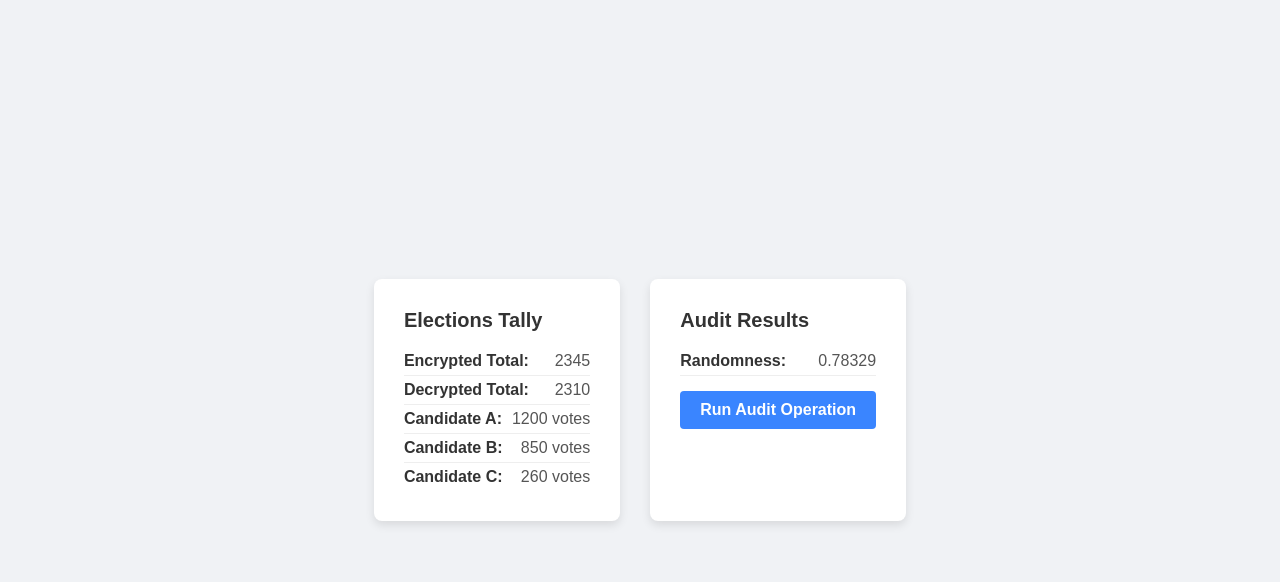
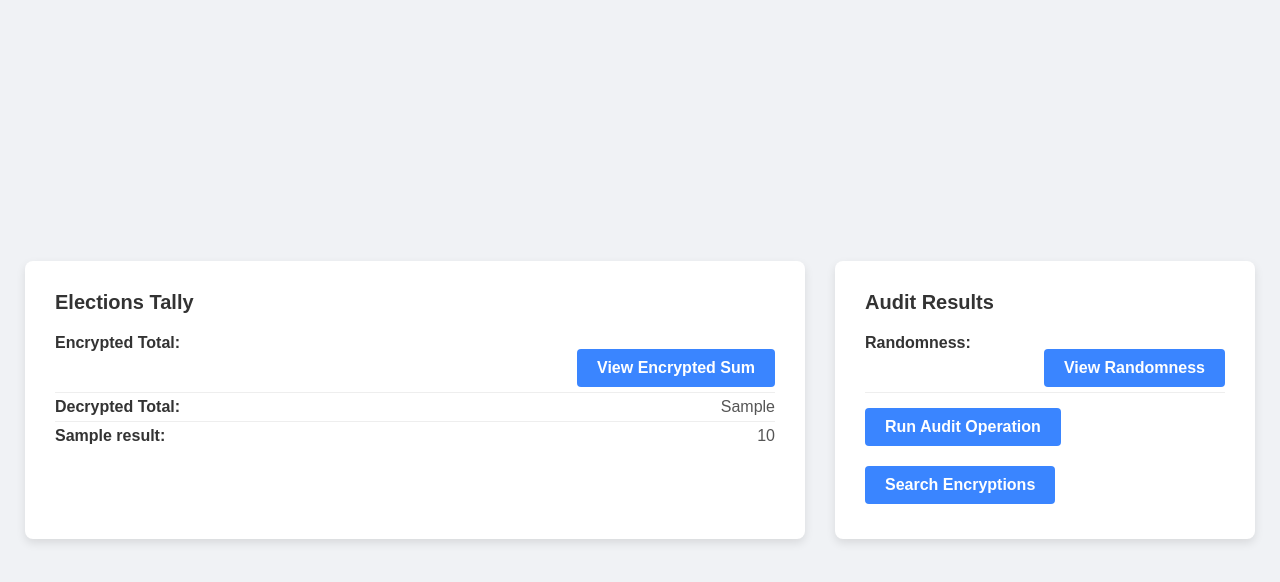
Before and after one commit to couldseeyah/verifiable_voting_demo, a Flask app: template templates/results.html in a window 1280 px wide. Shown: the top 582 px of the page. Run offline with Flask 3, Linux system fonts and the light colour scheme; the template is opened without the code that fills it: most values are stand-ins (such as "Sample title", 1, 10 or a date in 2020).

Commit message:
election ending, results & searching votes

```diff
--- a/app.py
+++ b/app.py
@@ -14,7 +14,8 @@ load_dotenv()
 SUPABASE_URL = os.getenv("SUPABASE_URL")
 SUPABASE_KEY = os.getenv("SUPABASE_KEY")
 db_handler = Database(SUPABASE_URL, SUPABASE_KEY)
-
+# encryption_handler = Encryption()
+private_key_file = 'private_key.txt'
 print("Supabase URL: ", SUPABASE_URL)
 
 # starting page for the voting app
@@ -63,7 +64,7 @@ def voter_login():
 
         # If the last election is not ongoing, check if results visibility is true
         if last_election['results_visibility'] == True:
-            return render_template('search_encryptions.html')
+            return redirect(url_for('results'))
 
         # If none of the conditions are met, show the login invalid message
         message = "No election is ongoing, and results are not visible."
@@ -75,12 +76,61 @@ def voter_login():
 
 @app.route('/admin/end_election', methods=['POST'])
 def end_election():
-    # End ongoing election
     response = db_handler.end_election()
-    print("End election response: ", response)
-    if response.data[0]['id']:
-        return render_template('admin_dashboard.html')
-    return render_template('admin_dashboard.html', message=response.get("message"))
+    print("End Election Response: ", response)
+    if response.data[0]['id']: #ongoing election ended
+        election_id = response.data[0]['id']
+        election_votes = db_handler.get_votes_by_election(election_id) #list of records (cnic, vote, randomness, etc for each vote)
+
+        #Read votes into Ciphertext Objects
+        vote_strings = [vote_record['encrypted_vote'] for vote_record in election_votes] #['a,b,c', 'd,e,f']
+        randomness_strings = [vote_record['randomness'] for vote_record in election_votes] #['ra,rb,rc', 'rd,re,rf']
+        encrypted_votes = [] #[[Ara,Brb, Crc], [Drd, Ere, Frf]]
+        for vote, randomness in zip(vote_strings, randomness_strings):
+            string_vote_vector = [item.strip() for item in vote.split(',')] #[a, b, c]
+            randomness_vector = [item.strip() for item in randomness.split(',')] #[ra, rb, rc]
+            encrypted_vote_vector = [] #[Ara, Brb, Crc]
+            for i in range(len(string_vote_vector)):
+                encrypted_vote = Ciphertext(int(string_vote_vector[i]), int(randomness_vector[i])) #C(a, ra), C(b, rb), C(c, rc)
+                encrypted_vote_vector.append(encrypted_vote)
+            encrypted_votes.append(encrypted_vote_vector)
+
+        with open(private_key_file, 'r') as file:
+            priv_key = file.read().strip()  # Use .strip() to remove leading/trailing whitespace
+
+        encryption_handler = Encryption(response.data[0]['public_key'], priv_key)
+
+        #Homomorphic addition
+        sum = encrypted_votes[0] #will contain encrypted result
+        encrypted_votes = encrypted_votes[1:]
+        for vote in encrypted_votes:
+            for i in range(len(vote)):
+                sum[i] = encryption_handler.add(sum[i], vote[i])
+
+        #decrypt result:
+        decrypted_result = [] #will contain decrypted result
+        for vote in sum:
+            plaintext = encryption_handler.decrypt(vote)
+            decrypted_result.append(str(plaintext))
+        print("DECRYPTED RESULT: ", decrypted_result)
+        #convert encrypted and decrypted results to string representations
+        decrypted_result_string = ','.join(decrypted_result)
+        encrypted_result = []
+        combined_randomness = []
+        for vote in sum:
+            encrypted_result.append(str(vote.ciphertext))
+            combined_randomness.append(str(vote.randomness))
+
+        encrypted_result_string = ','.join(encrypted_result)
+        combined_randomness_string = ','.join(combined_randomness)
+        response = db_handler.update_election_results(election_id, encrypted_result_string, combined_randomness_string, decrypted_result_string, True)
+        if not response.data[0]['ongoing']:
+            message = ("Current election ended successfully.")
+        else:
+            message = ("Error ending current election.")
+        return render_template('admin_dashboard.html', message=message)
+
+    return render_template('admin_dashboard.html', message=response.get("message")) #No ongoing election
 
 
 @app.route('/admin/election_setup', methods=['POST'])
@@ -232,6 +282,7 @@ def cast_vote(cnic):
 
     # Generate an array of zeros with a 1 in the position of the selected candidate
     vote_vector = [0] * len(candidates)  # Create an array of zeros
+    print("length of candidates: ", len(candidates))
     vote_vector[candidate_id - 1] = 1  # Set the position of the selected candidate to 1
 
     # get the public key
@@ -277,16 +328,36 @@ def search_encryptions():
     if visible_election:
         # Fetch votes for the visible election using the DB handler
         votes = db_handler.get_votes_by_election(visible_election['id'])
-        return render_template('search_encryptions.html', votes=votes)
+        return render_template('search_votes.html', votes=votes)
     return "No visible results", 403
+
+@app.route('/search-vote', methods=['GET'])
+def search_vote():
+    ballot_id = request.args.get('vote_id')  # Get the ballot_id from the form
+    vote_result = None
+
+    if ballot_id:
+        # Fetch the vote record from the database using the ballot_id
+        vote_result = db_handler.get_vote_by_ballot_id(ballot_id)
+
+    return render_template(
+        'search_votes.html',
+        vote_result=vote_result,
+        ballot_id=ballot_id,
+        ballot_id_provided=True  # Indicates whether a search was performed
+    )
 
 
 @app.route('/results', methods=['GET'])
 def results():
     last_election = db_handler.retrieve_last_election()
+    print("Last election: ", last_election)
     if last_election:
-        results = last_election.decrypted_tally
-        return render_template('results.html', results=results)
+        candidates = db_handler.retrieve_candidates(last_election['id'])
+        decrypted_tally = last_election['decrypted_tally'].split(',')
+        #combining candiate names and votes
+        results = [{'name': candidate['name'], 'votes': votes} for candidate, votes in zip(candidates, decrypted_tally)]
+        return render_template('results.html', last_election=last_election, results=results)
     return "No results to display", 403
 
 if __name__ == '__main__':
--- a/templates/results.html
+++ b/templates/results.html
@@ -5,7 +5,7 @@
     <meta name="viewport" content="width=device-width, initial-scale=1.0">
     <title>Election Results</title>
     <style>
-        /* Basic styling */
+        /* Styling as provided */
         * {
             margin: 0;
             padding: 0;
@@ -21,37 +21,34 @@
             background-color: #f0f2f5;
             color: #333;
             padding: 20px;
-            margin: 0;
         }
 
         .container {
             display: flex;
             flex-direction: row;
-            gap: 30px; /* Increase the gap between the cards */
+            gap: 30px;
             width: 100%;
-            max-width: 1200px; /* Increase max-width for larger cards */
+            max-width: 1200px;
             justify-content: center;
             align-items: stretch;
         }
 
         .card {
             background-color: #ffffff;
-            padding: 30px; /* Increase padding for larger content area */
+            padding: 30px;
             border-radius: 8px;
             box-shadow: 0px 4px 10px rgba(0, 0, 0, 0.1);
         }
 
         .card.tally {
-            flex: 0 0 65%; /* Maintain 65% width for the Tally card */
-            max-width: 780px; /* Increase max-width for the Tally card */
+            flex: 0 0 65%;
+            max-width: 780px;
         }
 
         .card.audit {
-            flex: 0 0 35%; /* Maintain 35% width for the Audit card */
-            max-width: 420px; /* Increase max-width for the Audit card */
+            flex: 0 0 35%;
+            max-width: 420px;
         }
-
-
 
         h2 {
             font-size: 20px;
@@ -96,55 +93,135 @@
         button:hover {
             background-color: #336cd1;
         }
+
+        /* Modal styles */
+        .modal {
+            display: none; /* Hidden by default */
+            position: fixed;
+            z-index: 1;
+            left: 0;
+            top: 0;
+            width: 100%;
+            height: 100%;
+            overflow: auto;
+            background-color: rgba(0, 0, 0, 0.4); /* Black background with opacity */
+        }
+
+        .modal-content {
+            background-color: #fff;
+            margin: 15% auto;
+            padding: 20px;
+            border: 1px solid #ccc;
+            border-radius: 8px;
+            width: 50%;
+            max-height: 50%;
+            overflow-y: auto;
+            text-align: center;
+            word-wrap: break-word; /* Wrap long text */
+        }
+
+        .close {
+            color: #aaa;
+            float: right;
+            font-size: 28px;
+            font-weight: bold;
+            cursor: pointer;
+        }
+
+        .close:hover,
+        .close:focus {
+            color: black;
+            text-decoration: none;
+            cursor: pointer;
+        }
     </style>
 </head>
 <body>
 
 <div class="container">
     <!-- Election Tally Card -->
-    <div class="card">
+    <div class="card tally">
         <h2>Elections Tally</h2>
 
+        <!-- Button for Encrypted Total -->
         <div class="result-item">
             <span class="label">Encrypted Total:</span>
-            <span class="value">2345</span> <!-- Dummy encrypted total -->
+            <button onclick="showModal('encrypted-sum')">View Encrypted Sum</button>
         </div>
+
 
         <div class="result-item">
             <span class="label">Decrypted Total:</span>
-            <span class="value">2310</span> <!-- Dummy decrypted total -->
+            <span class="value">{{ last_election.decrypted_tally }}</span> <!-- Dummy decrypted total -->
         </div>
 
         <!-- Candidate vote counts -->
+        {% for result in results %}
         <div class="result-item">
-            <span class="label">Candidate A:</span>
-            <span class="value">1200 votes</span>
+            <span class="label">{{ result.name }}:</span>
+            <span class="value">{{ result.votes }}</span>
         </div>
-        <div class="result-item">
-            <span class="label">Candidate B:</span>
-            <span class="value">850 votes</span>
-        </div>
-        <div class="result-item">
-            <span class="label">Candidate C:</span>
-            <span class="value">260 votes</span>
-        </div>
+        {% endfor %}
     </div>
 
     <!-- Audit Results Card -->
-    <div class="card">
+    <div class="card audit">
         <h2>Audit Results</h2>
 
+        <!-- Button for Randomness -->
         <div class="result-item">
             <span class="label">Randomness:</span>
-            <span class="value">0.78329</span> <!-- Dummy randomness value -->
+            <button onclick="showModal('randomness')">View Randomness</button>
         </div>
 
          <!-- Button to perform backend operation and show results -->
+        <div>
             <form action="/perform_audit" method="post">
                 <button type="submit">Run Audit Operation</button>
             </form>
         </div>
+
+        <div class="result-item">
+            <form action="/search_encryptions" method="get">
+                <button type="submit" class="search-encryptions-btn">Search Encryptions</button>
+            </form>
         </div>
+    </div>
+</div>
+
+<!-- Modal Structure -->
+<div id="modal" class="modal">
+    <div class="modal-content">
+        <span class="close" onclick="closeModal()">&times;</span>
+        <p id="modal-text"></p>
+    </div>
+</div>
+
+<script>
+    // Encrypted sum and randomness values (replace these with dynamic values if needed)
+    const encryptedSum = "{{ last_election['encrypted_sum'] }}";
+    const randomness = "{{ last_election['combined_randomness'] }}";
+
+    // Show modal with the appropriate value
+    function showModal(field) {
+        const modal = document.getElementById('modal');
+        const modalText = document.getElementById('modal-text');
+
+        if (field === 'encrypted-sum') {
+            modalText.textContent = encryptedSum;
+        } else if (field === 'randomness') {
+            modalText.textContent = randomness;
+        }
+
+        modal.style.display = 'block';
+    }
+
+    // Close the modal
+    function closeModal() {
+        const modal = document.getElementById('modal');
+        modal.style.display = 'none';
+    }
+</script>
 
 </body>
 </html>
```
Also changed, not shown: database_handler.py (+81 -8 lines), templates/search_votes.html (+15 -3 lines). Lines whose indentation alone changed are shown as unchanged.
